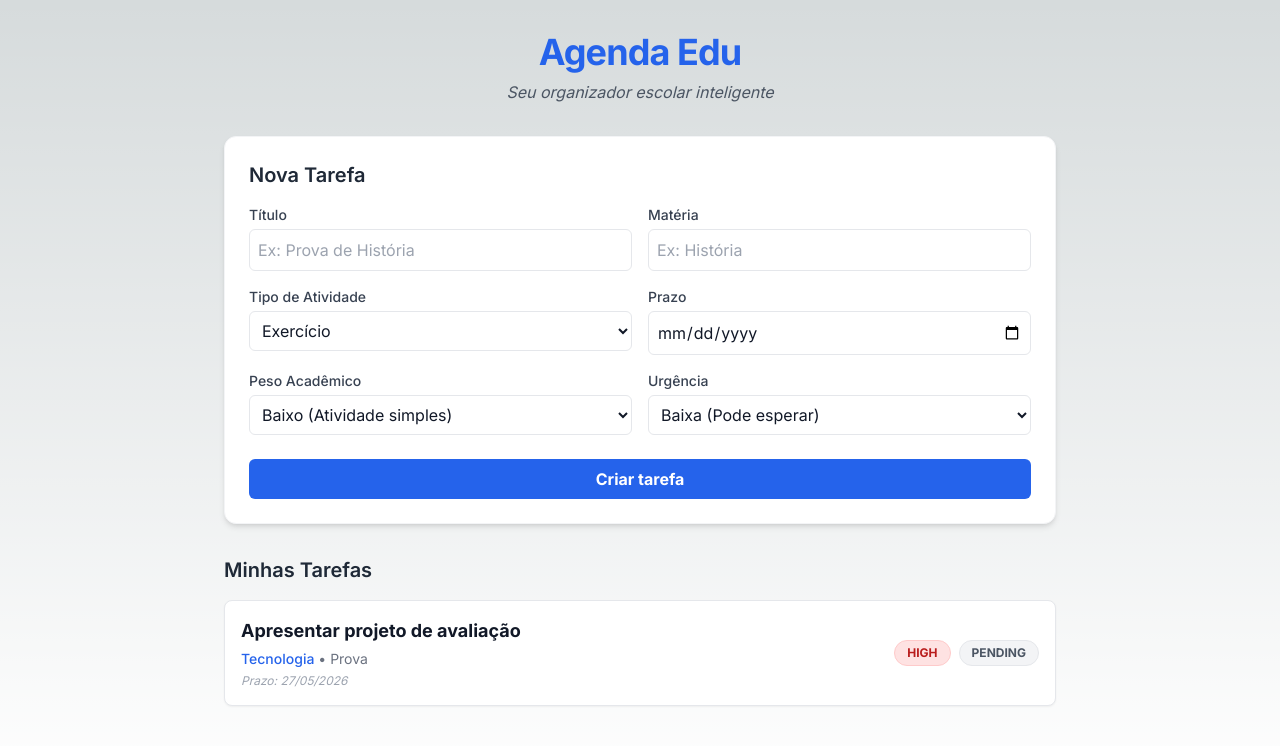
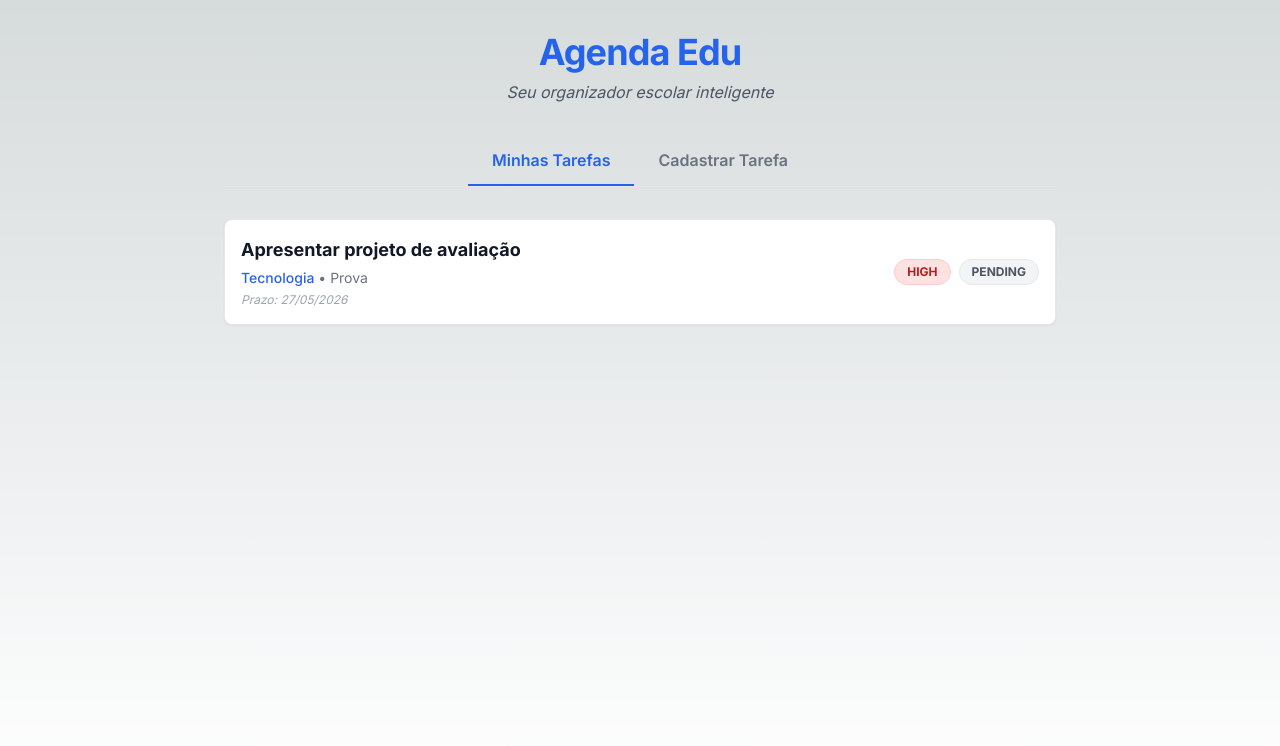
Before and after one commit to jrcosta/projeto-avaliativo-m12-eneri-agendaedu, a Next.js app: page / in a window 1280 px wide. Shown: the top 746 px of the page. Built offline with nearby package versions, Linux system fonts and the light colour scheme.

Commit message:
feat: implementa interface em abas na home
Divide visualização e cadastro em abas para melhor UX. Closes #16.

```diff
--- a/src/app/page.tsx
+++ b/src/app/page.tsx
@@ -8,6 +8,7 @@ import type { Task } from "../domain/tasks/task";
 export default function HomePage() {
   const [tasks, setTasks] = useState<Task[]>([]);
   const [loading, setLoading] = useState(true);
+  const [activeTab, setActiveTab] = useState<"list" | "create">("list");
 
   const fetchTasks = async () => {
     try {
@@ -26,6 +27,11 @@ export default function HomePage() {
     fetchTasks();
   }, []);
 
+  const handleSuccess = () => {
+    fetchTasks();
+    setActiveTab("list");
+  };
+
   return (
     <main className="min-h-screen p-8 max-w-4xl mx-auto space-y-8">
       <header className="text-center space-y-2">
@@ -33,13 +39,37 @@ export default function HomePage() {
         <p className="text-gray-600 italic">Seu organizador escolar inteligente</p>
       </header>
 
+      <div className="flex justify-center border-b border-gray-200">
+        <button
+          onClick={() => setActiveTab("list")}
+          className={`px-6 py-3 font-semibold transition-colors border-b-2 ${
+            activeTab === "list"
+              ? "border-blue-600 text-blue-600"
+              : "border-transparent text-gray-500 hover:text-gray-700 hover:border-gray-300"
+          }`}
+        >
+          Minhas Tarefas
+        </button>
+        <button
+          onClick={() => setActiveTab("create")}
+          className={`px-6 py-3 font-semibold transition-colors border-b-2 ${
+            activeTab === "create"
+              ? "border-blue-600 text-blue-600"
+              : "border-transparent text-gray-500 hover:text-gray-700 hover:border-gray-300"
+          }`}
+        >
+          Cadastrar Tarefa
+        </button>
+      </div>
+
+      <div className="mt-8">
+        {activeTab === "create" ? (
           <div className="bg-white p-6 rounded-xl shadow-md border border-gray-100">
             <h2 className="text-xl font-semibold mb-4 text-gray-800">Nova Tarefa</h2>
-        <TaskForm onSuccess={fetchTasks} />
+            <TaskForm onSuccess={handleSuccess} />
           </div>
-
+        ) : (
           <div className="space-y-4">
-        <h2 className="text-xl font-semibold text-gray-800">Minhas Tarefas</h2>
             {loading ? (
               <p className="text-center text-gray-500">Carregando tarefas...</p>
             ) : tasks.length > 0 ? (
@@ -50,6 +80,8 @@ export default function HomePage() {
               </div>
             )}
           </div>
+        )}
+      </div>
     </main>
   );
 }
```
Also changed, not shown: 1 other file (tests, documents, lock files or other folders). Lines whose indentation alone changed are shown as unchanged.
